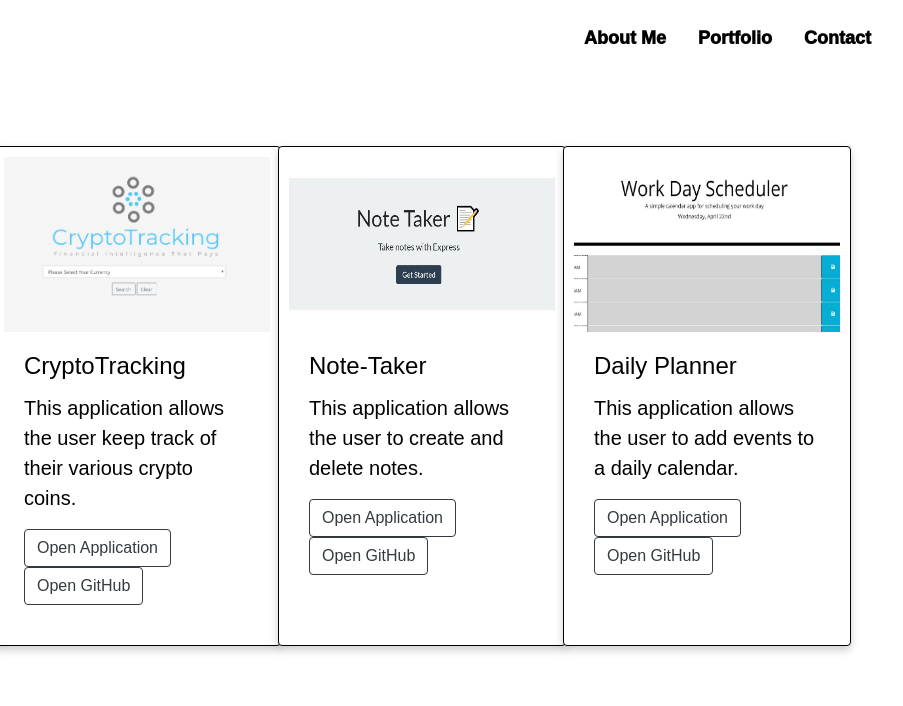
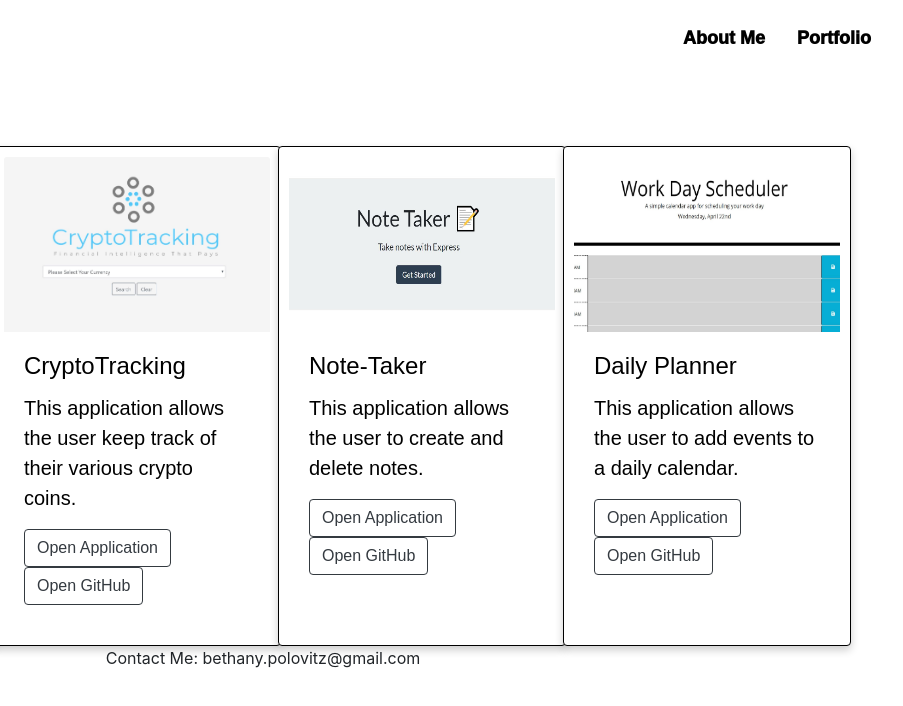
Before and after one commit to bpolo15/portfolio, a plain HTML site: page portfolio.html in a window 1280 px wide. Shown: the full height of the page, 377-1280 px from the left. Drawn offline with nearby package versions, Linux system fonts and the light colour scheme.

Commit message:
adding email

```diff
--- a/portfolio.html
+++ b/portfolio.html
@@ -41,9 +41,9 @@
         <li class="nav-item">
           <a class="nav-link" href="portfolio.html">Portfolio</a>
         </li>
-        <li class="nav-item">
+        <!-- <li class="nav-item">
           <a class="nav-link" href="Contact.html">Contact</a>
-        </li>
+        </li> -->
       </ul>
     </nav>
     <br />
@@ -106,5 +106,6 @@
           </div>
       </div>
     </div>
+    <footer style="text-align: center;">Contact Me: bethany.polovitz@gmail.com</footer>
   </body>
 </html>
```
Also changed, not shown: index.html (+3 -2 lines).
